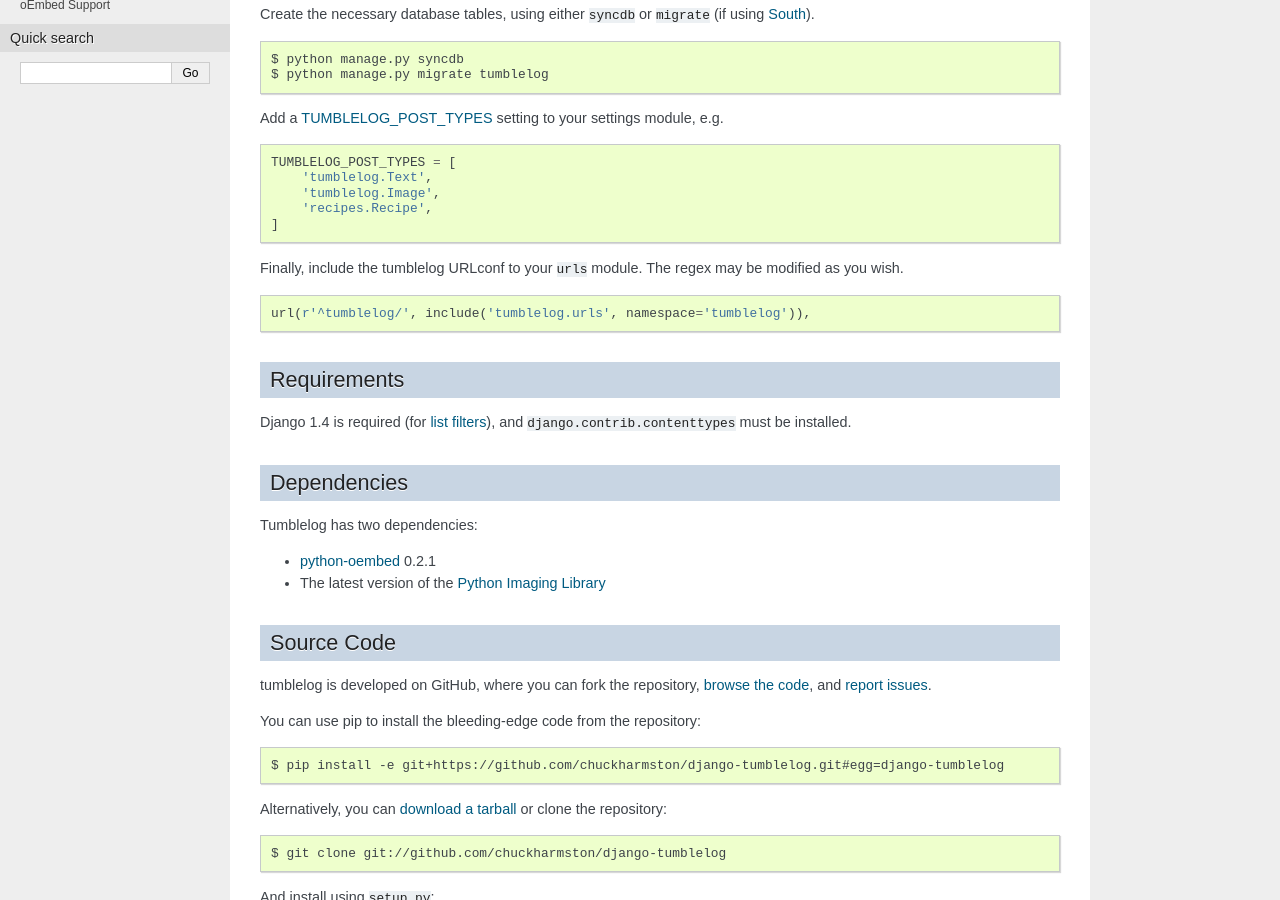
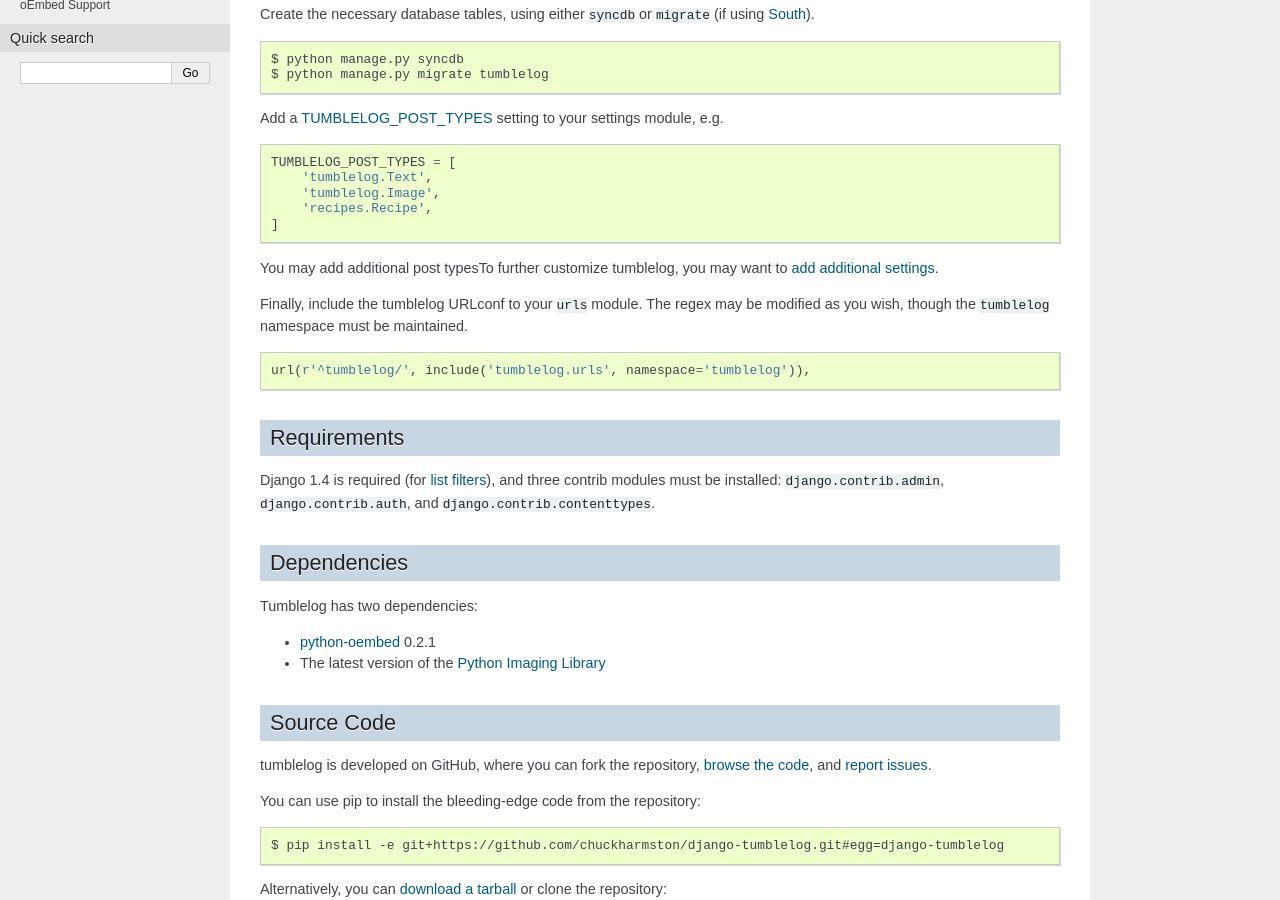
Before and after one commit to dedaluz/django-tumblelog, a Sphinx documentation site: the page built from docs/installation.rst, in a window 1280 px wide and 900 px high, scrolled down 410 px. Built offline with Sphinx 7.4.7, drawn with Linux system fonts in a browser that asks for light colours.

Commit message:
Adds note to installation docs about additional settings

```diff
--- a/docs/installation.rst
+++ b/docs/installation.rst
@@ -36,7 +36,9 @@ Add a :ref:`TUMBLELOG_POST_TYPES <tumblelog_post_types_setting>` setting to your
         'recipes.Recipe',
     ]
 
-Finally, include the tumblelog URLconf to your ``urls`` module. The regex may be modified as you wish.
+You may add additional post typesTo further customize tumblelog, you may want to :doc:`add additional settings </configuration>`.
+
+Finally, include the tumblelog URLconf to your ``urls`` module. The regex may be modified as you wish, though the ``tumblelog`` namespace must be maintained.
 
 ::
 
@@ -45,7 +47,7 @@ Finally, include the tumblelog URLconf to your ``urls`` module. The regex may be
 Requirements
 ------------
 
-Django 1.4 is required (for `list filters <https://docs.djangoproject.com/en/dev/ref/contrib/admin/#django.contrib.admin.ModelAdmin.list_filter>`_), and ``django.contrib.contenttypes`` must be installed.
+Django 1.4 is required (for `list filters <https://docs.djangoproject.com/en/dev/ref/contrib/admin/#django.contrib.admin.ModelAdmin.list_filter>`_), and three contrib modules must be installed: ``django.contrib.admin``, ``django.contrib.auth``, and ``django.contrib.contenttypes``.
 
 Dependencies
 ------------
```
